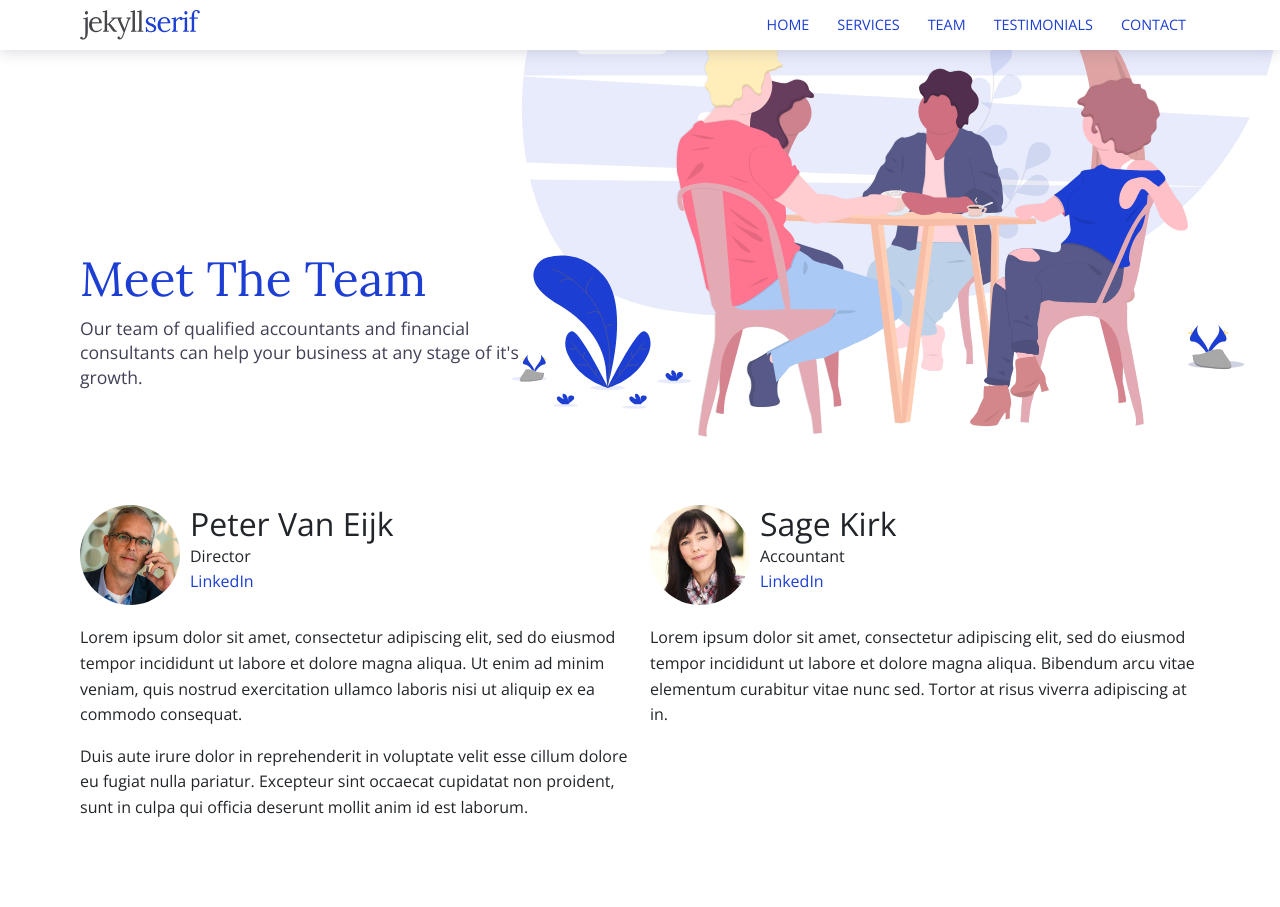
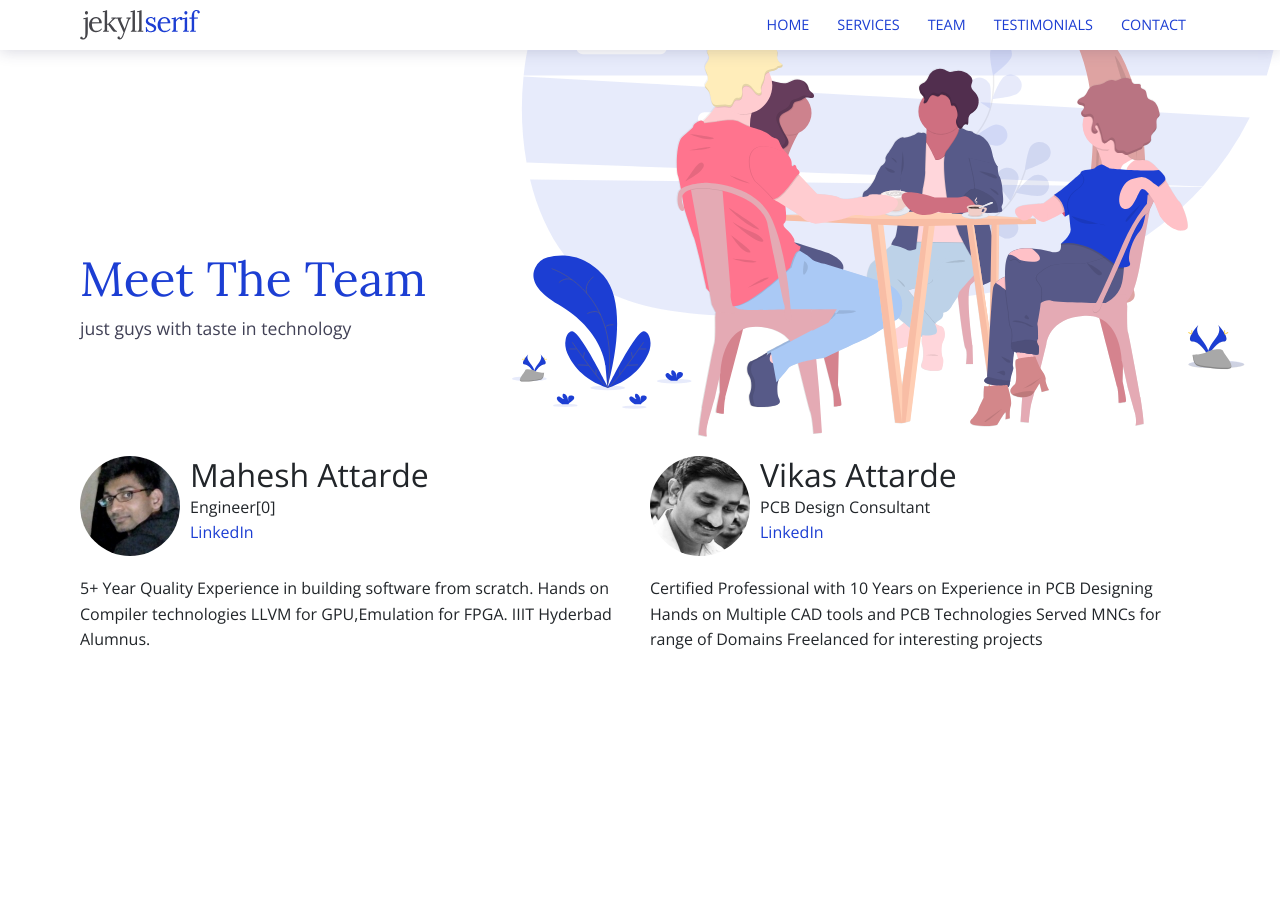
Before and after one commit to TantraJ/tantraj.github.io, a Jekyll site: the page built from team.html, in a window 1280 px wide. Built offline with Jekyll 4.4.1, drawn with Linux system fonts in a browser that asks for light colours.

Commit message:
changes in team

```diff
--- a/_team/peter-van-eijk.md
+++ b/_team/peter-van-eijk.md
@@ -1,11 +1,10 @@
 ---
-title: 'Peter Van Eijk'
-image: '/images/team/peter-van-eijk-711986-unsplash.jpg'
-jobtitle: 'Director'
-email: 'peter@test.com'
-linkedinurl: 'https://www.linkedin.com/'
+title: 'Mahesh Attarde'
+image: '/images/team/mahesh.jpeg'
+jobtitle: 'Engineer[0]'
+email: 'mahesh.iiith@gm****.com'
+linkedinurl: 'https://in.linkedin.com/in/maheshattarde'
 ---
-
-Lorem ipsum dolor sit amet, consectetur adipiscing elit, sed do eiusmod tempor incididunt ut labore et dolore magna aliqua. Ut enim ad minim veniam, quis nostrud exercitation ullamco laboris nisi ut aliquip ex ea commodo consequat.
-
-Duis aute irure dolor in reprehenderit in voluptate velit esse cillum dolore eu fugiat nulla pariatur. Excepteur sint occaecat cupidatat non proident, sunt in culpa qui officia deserunt mollit anim id est laborum.
+5+ Year Quality Experience in building software from scratch.
+Hands on Compiler technologies LLVM for GPU,Emulation for FPGA.
+IIIT Hyderbad Alumnus.
--- a/_team/sage-kirk.md
+++ b/_team/sage-kirk.md
@@ -1,9 +1,11 @@
 ---
-title: 'Sage Kirk'
-image: '/images/team/sage-kirk-485982-unsplash.jpg'
-jobtitle: 'Accountant'
-email: 'sage@test.com'
-linkedinurl: ''
+title: 'Vikas Attarde'
+image: '/images/team/vikas.jpeg'
+jobtitle: 'PCB Design Consultant'
+email: 'reach:me:by:phone'
+linkedinurl: 'https://in.linkedin.com/in/vikas-attarde-31606846'
 ---
-
-Lorem ipsum dolor sit amet, consectetur adipiscing elit, sed do eiusmod tempor incididunt ut labore et dolore magna aliqua. Bibendum arcu vitae elementum curabitur vitae nunc sed. Tortor at risus viverra adipiscing at in.
+Certified Professional with 10 Years on Experience in PCB Designing
+Hands on Multiple CAD tools and PCB Technologies
+Served MNCs for range of Domains
+Freelanced for interesting projects
--- a/team.html
+++ b/team.html
@@ -10,8 +10,7 @@ bodyClass: page-team-list
       <div class="col-12">
         <h1>Meet The Team</h1>
         <p>
-          Our team of qualified accountants and financial consultants can help
-          your business at any stage of it's growth.
+	 just guys with taste in technology
         </p>
       </div>
     </div>
```
Also changed, not shown: images/team/mahesh.jpeg (added), images/team/vikas.jpeg (added).
